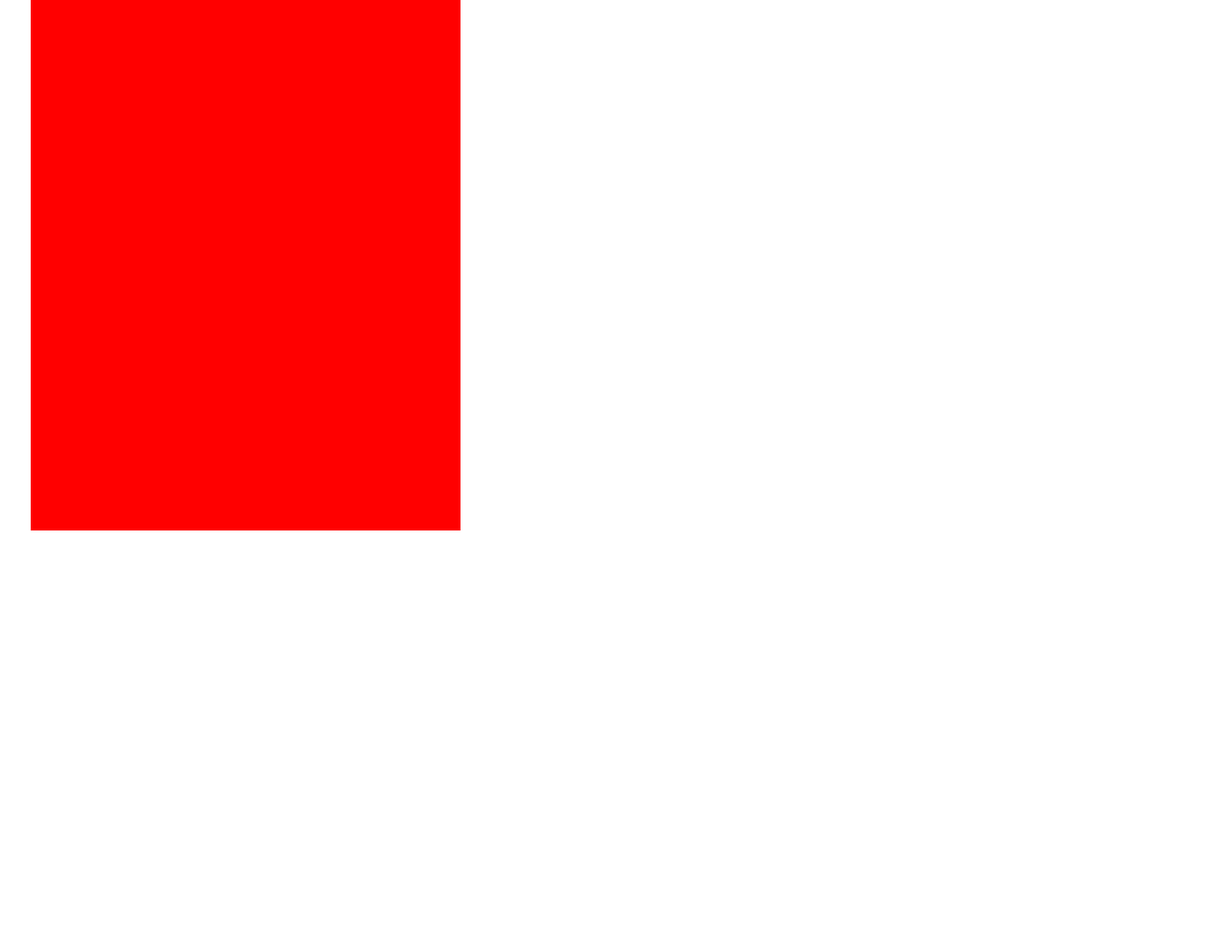
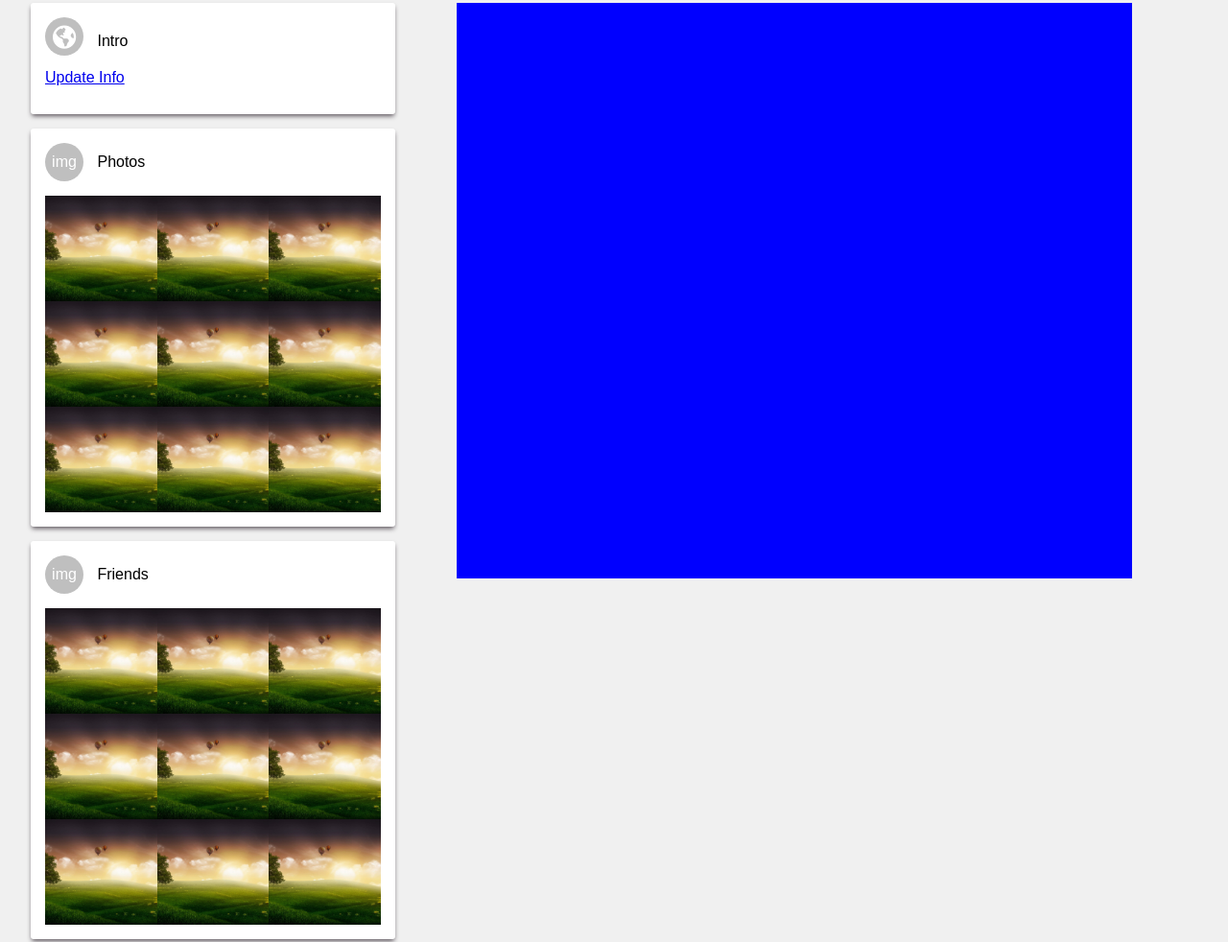
Before and after one commit to mladuke/Social_Network, a plain HTML site: page index.html in a window 1280 px wide. Shown: the part 493-1475 px from the top of the page at 96% size. Before the commit the page ends 1046 px from the top, so only its background shows below. Drawn offline with Linux system fonts and the light colour scheme.

Commit message:
After Styling the Side Column

```diff
--- a/css/main.css
+++ b/css/main.css
@@ -154,19 +154,87 @@ header .search-area ul li {
     background: #2196F3;
 }
 
-#content-area {}
+#content-area {
+    background: #F0F0F0;
+    overflow: auto;
+    padding: 50px 0;
+}
 
 #content-area .side-column {
     float: left;
     width: 35%;
     margin: 0 2.5%;
-    background: red;
+    max-width: 380px;
+}
+
+#content-area .main-area {
+    float: left;
+    width: 55%;
+    margin: 0 2.5%;
+    background: blue;
     height: 600px;
 }
 
-#content-area .main-area {
-    width: 55%;
-    margin: 0 2.5%;
-    background: green;
-    float: right;
+#content-area .widget-box {
+    padding: 15px;
+    margin: 0 0 15px 0;
+    background: white;
+    border-radius: 3px;
+    -webkit-box-shadow: 0px 3px 5px -1px rgba(94, 87, 94, 1);
+    -moz-box-shadow: 0px 3px 5px -1px rgba(94, 87, 94, 1);
+    box-shadow: 0px 3px 5px -1px rgba(94, 87, 94, 1);
+    overflow: auto;
 }
+
+#content-area .widget-box .head .widget-icon-wrapper {
+    display: inline-block;
+}
+
+#content-area .widget-box .head .widget-icon-wrapper .widget-icon {
+    background: #BFBFBF;
+    height: 40px;
+    width: 40px;
+    border-radius: 50%;
+    color: white;
+    display: flex;
+    align-items: center;
+    justify-content: center;
+}
+
+#content-area .widget-box .head .widget-icon-wrapper .widget-icon .fas {
+    max-width: 66.66%;
+    font-size: 25px;
+}
+
+#content-area .widget-box .head .widget-title {
+    display: inline-block;
+    padding: 0 0 0 10px;
+}
+
+#content-area .side-column .widget-box .body {
+    padding: 15px 0;
+}
+
+#content-area .side-column .widget-box .body .photo-pic {
+    display: block;
+    float: left;
+    width: 33.33%;
+    height: 110px;
+    background: url(../images/bg.jpg) no-repeat center center;
+    -webkit-background-size: cover;
+    -moz-background-size: cover;
+    -o-background-size: cover;
+    background-size: cover;
+}
+
+#content-area .side-column .widget-box .body .friends-pic {
+    display: block;
+    float: left;
+    width: 33.33%;
+    height: 110px;
+    background: url(../images/bg.jpg) no-repeat center center;
+    -webkit-background-size: cover;
+    -moz-background-size: cover;
+    -o-background-size: cover;
+    background-size: cover;
+}
--- a/index.html
+++ b/index.html
@@ -72,14 +72,57 @@
     </section>
     <section id="content-area">
         <div class="side-column">
-            <div>
-
+            <div class="widget-box intro">
+                <div class="head">
+                    <div class="widget-icon-wrapper">
+                        <div class="widget-icon"> <i class="fas fa-globe-americas"></i> </div>
+                    </div>
+                    <div class="widget-title"> Intro </div>
+                </div>
+                <div class="body">
+                    <h6></h6>
+                    <p></p>
+                    <p></p>
+                    <a href="#"> Update Info </a>
+                </div>
             </div>
-            <div>
-
+            <div class="widget-box photos">
+                <div class="head">
+                    <div class="widget-icon-wrapper">
+                        <div class="widget-icon"> img </div>
+                    </div>
+                    <div class="widget-title"> Photos </div>
+                </div>
+                <div class="body">
+                    <div class="photo-pic"></div>
+                    <div class="photo-pic"></div>
+                    <div class="photo-pic"></div>
+                    <div class="photo-pic"></div>
+                    <div class="photo-pic"></div>
+                    <div class="photo-pic"></div>
+                    <div class="photo-pic"></div>
+                    <div class="photo-pic"></div>
+                    <div class="photo-pic"></div>
+                </div>
             </div>
-            <div>
-
+            <div class="widget-box friends">
+                <div class="head">
+                    <div class="widget-icon-wrapper">
+                        <div class="widget-icon"> img </div>
+                    </div>
+                    <div class="widget-title"> Friends </div>
+                </div>
+                <div class="body">
+                    <div class="friends-pic"></div>
+                    <div class="friends-pic"></div>
+                    <div class="friends-pic"></div>
+                    <div class="friends-pic"></div>
+                    <div class="friends-pic"></div>
+                    <div class="friends-pic"></div>
+                    <div class="friends-pic"></div>
+                    <div class="friends-pic"></div>
+                    <div class="friends-pic"></div>
+                </div>
             </div>
         </div>
         <div class="main-area">
```
